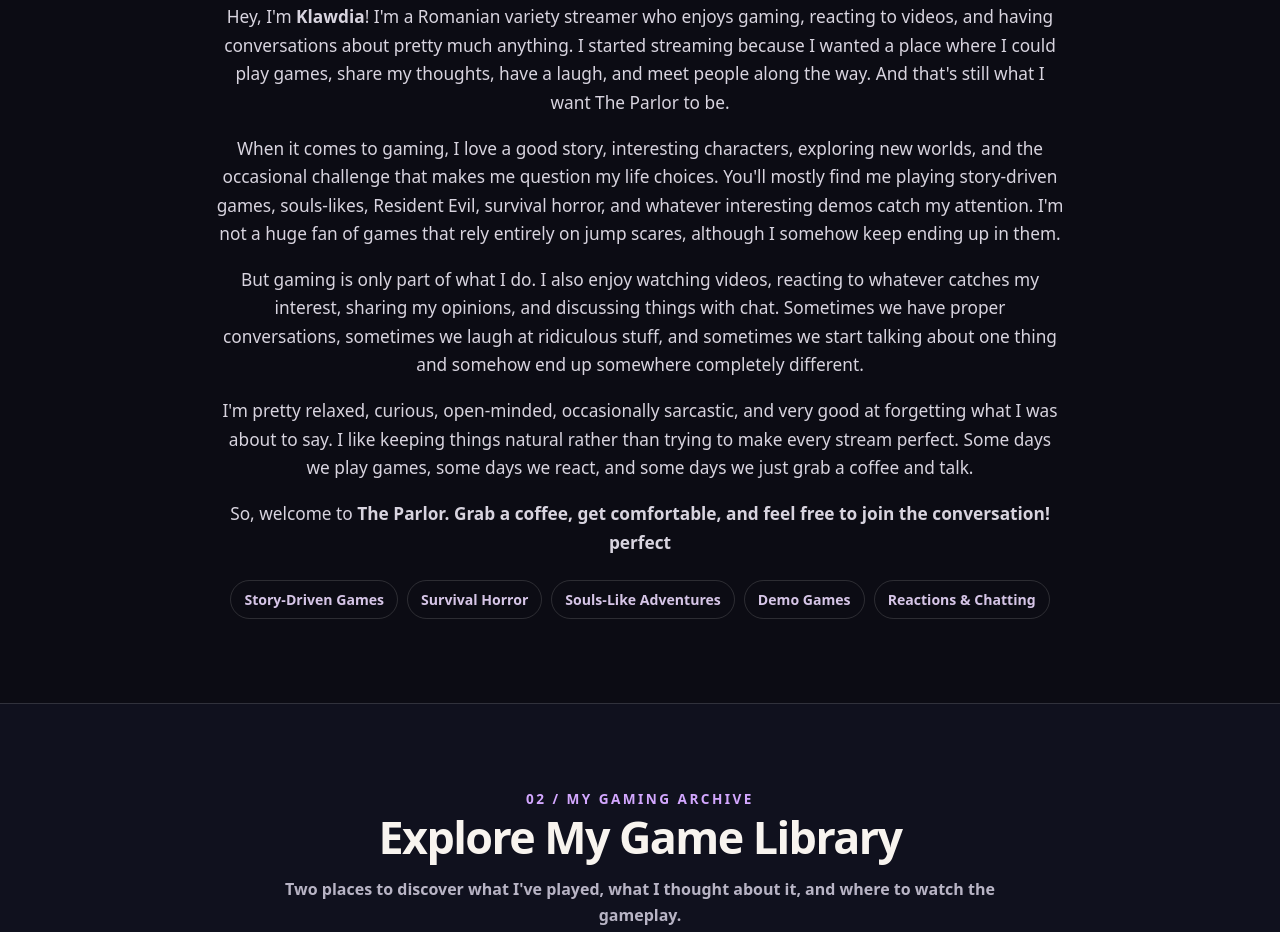
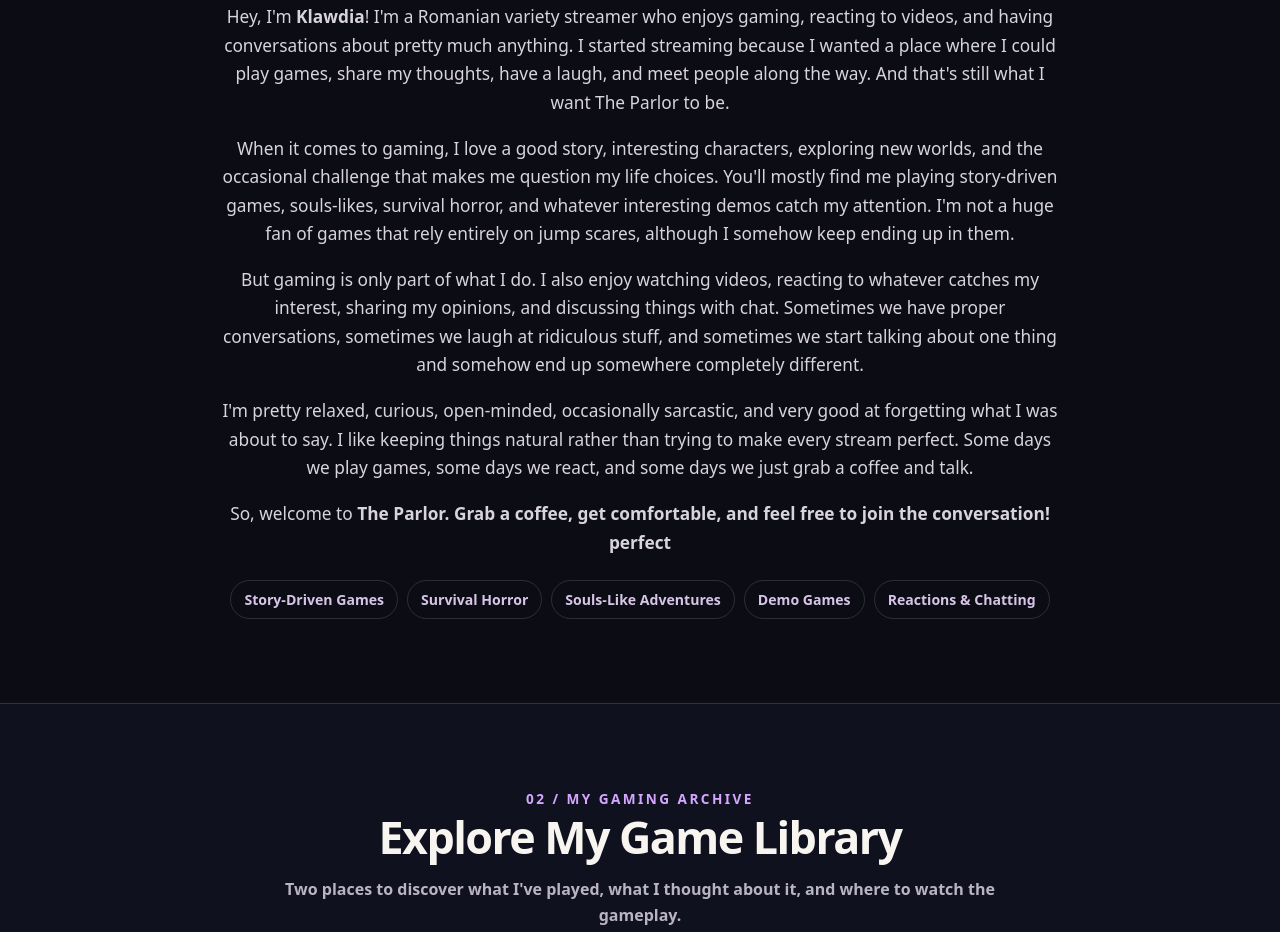
Before and after one commit to KlawdiaTV/The-Parlor, a plain HTML site: page index.html in a window 1280 px wide. Shown: the part 891-1823 px from the top of the page. Drawn offline with Linux system fonts and the light colour scheme.

Commit message:
Update index.html

```diff
--- a/index.html
+++ b/index.html
@@ -644,7 +644,7 @@ I'm a Romanian variety streamer who enjoys gaming, reacting to videos, and havin
           </p>
 
           <p>
-When it comes to gaming, I love a good story, interesting characters, exploring new worlds, and the occasional challenge that makes me question my life choices. You'll mostly find me playing story-driven games, souls-likes, Resident Evil, survival horror, and whatever interesting demos catch my attention. I'm not a huge fan of games that rely entirely on jump scares, although I somehow keep ending up in them.
+When it comes to gaming, I love a good story, interesting characters, exploring new worlds, and the occasional challenge that makes me question my life choices. You'll mostly find me playing story-driven games, souls-likes, survival horror, and whatever interesting demos catch my attention. I'm not a huge fan of games that rely entirely on jump scares, although I somehow keep ending up in them.
 
           </p>
 
```
